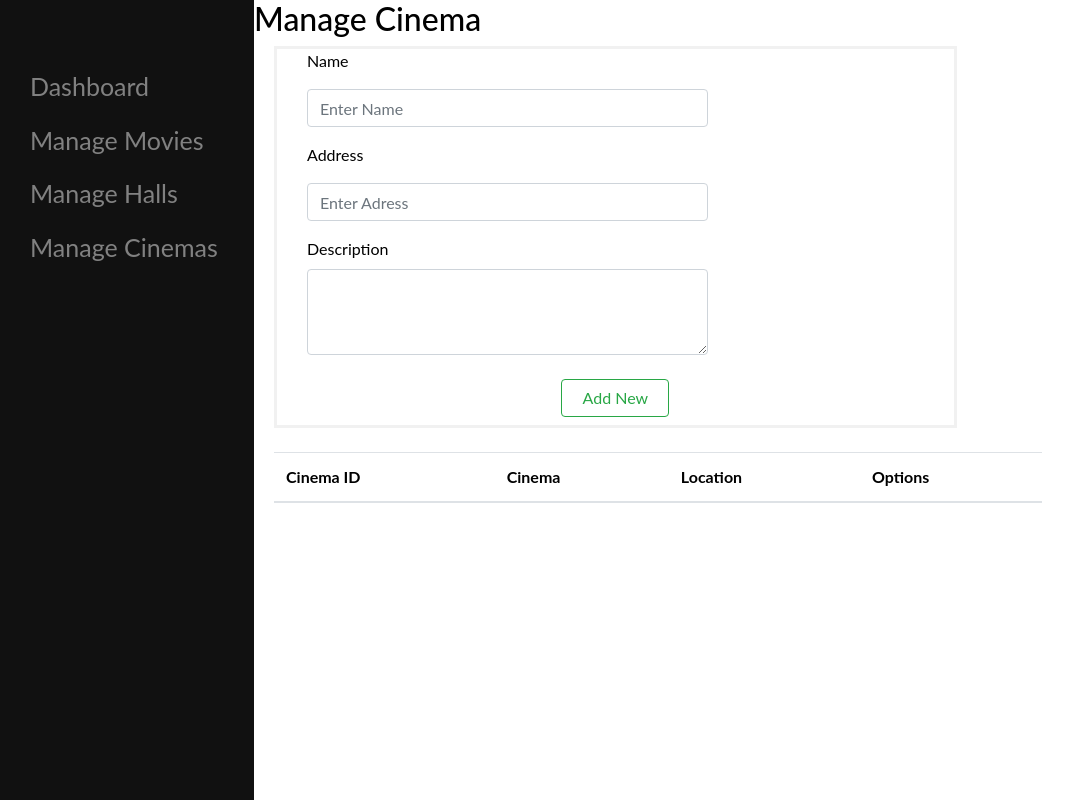
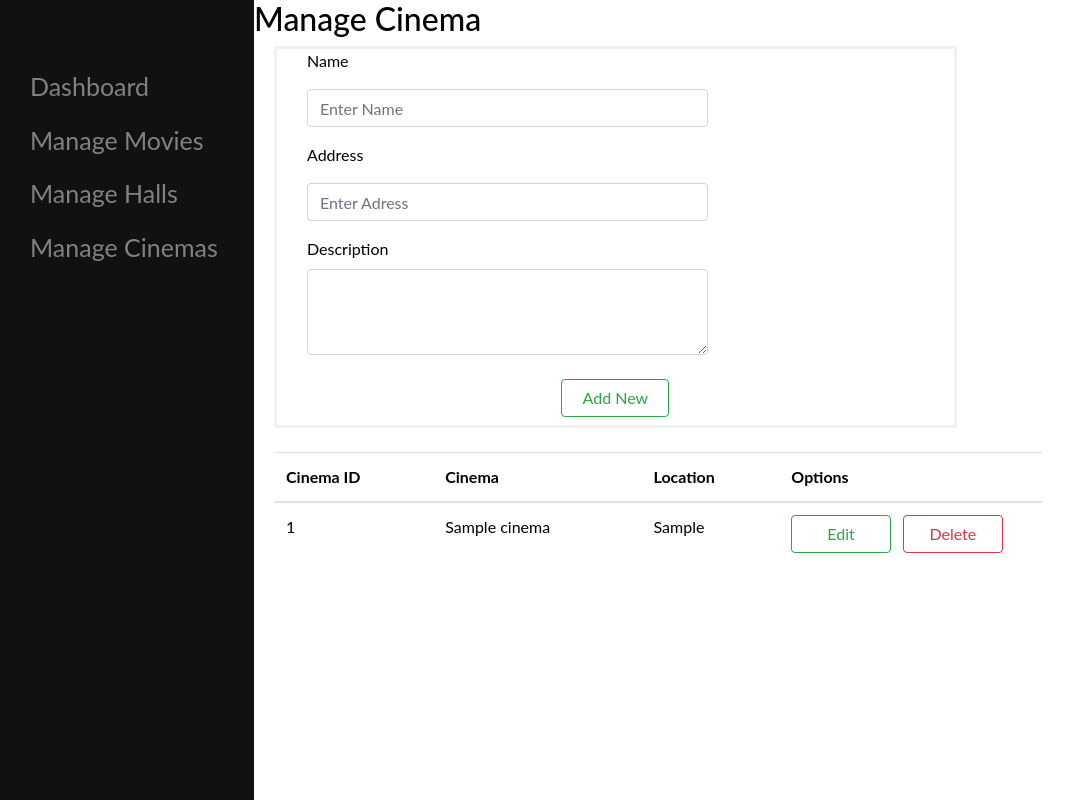
Before and after one commit to nitsuzxz/Online-Booking-Ticket, a PHP site: page /cinema/cinema.php in a window 1280 px wide. Shown: the whole page, without its empty margins (2-1075 px from the left). Run offline with PHP 8.4, Linux system fonts and the light colour scheme; tables that the repository leaves empty hold one stand-in row (values such as "Sample post"); data that the repository does not hold is empty.

Commit message:
CRUD
finish CRUD function for Cinema

```diff
--- a/Admin-Side/cinema/addCinema.php
+++ b/Admin-Side/cinema/addCinema.php
@@ -1,5 +1,13 @@
 <?php
-	include ('../../Config/db_config.php');
+  include ('../../Config/db_config.php');
+
+  $query = 'SELECT * FROM cinema ORDER BY cinema_id ASC';
+
+  $res = mysqli_query($conn, $query);
+  $cinemaList = mysqli_fetch_all($res, MYSQLI_ASSOC);
+  $cinemaName = '';
+    $cinemaLocation = '';
+  $cinemaDesc = '';
 
 	if(isset($_POST['addCinema'])){
 		$cinemaName = $_POST['cinemaName'];
@@ -16,8 +24,40 @@
 		else{
 			echo 'ERROR'.mysqli_error($conn);
 
+
 		}
 	}
+  if (isset($_GET['delete'])) {
+    $query = "DELETE FROM cinema WHERE cinema_id = {$_GET['delete']}";
+    mysqli_query($conn,$query);
+    header('Location: cinema.php');
+  }
+
+  if (isset($_GET['edit'])){
+    $query = "SELECT * FROM cinema WHERE cinema_id = {$_GET['edit']}";
+    $res = mysqli_query($conn, $query);
+    $cinemaInst = mysqli_fetch_array($res);
+
+    $cinemaName = $cinemaInst['cinema_name'];
+    $cinemaLocation = $cinemaInst['cinema_location'];
+    $cinemaDesc = $cinemaInst['cinema_description'];
+  }
+
+  if (isset($_POST['editCinema'])){
+    $cinemaID= $_POST['cinID'];
+    $cinemaName = $_POST['cinemaName'];
+    $cinemaLocation = $_POST['cinemaLocation'];
+    $cinemaDesc = $_POST['cinemaDesc'];
+
+	$query = "UPDATE cinema SET cinema_name = '$cinemaName', cinema_location='$cinemaLocation', cinema_description='$cinemaDesc' WHERE cinema_id = '$cinemaID'";
+	 mysqli_query($conn, $query);
+	 header('Location: cinema.php');
+  }
+  // Free Result
+  mysqli_free_result($res);
+
+  // Close Connection
+  mysqli_close($conn);
 
 
 ?>
```
